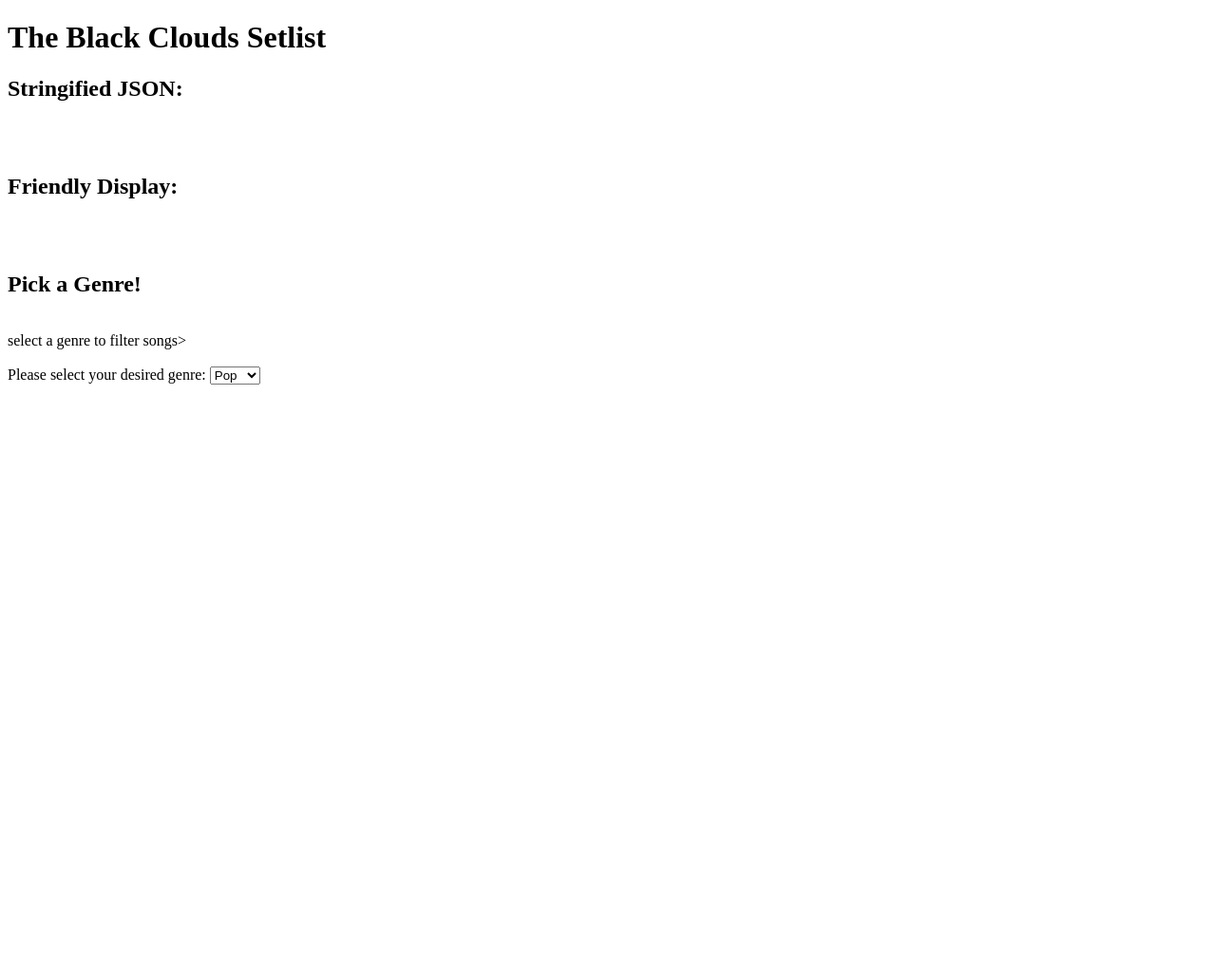
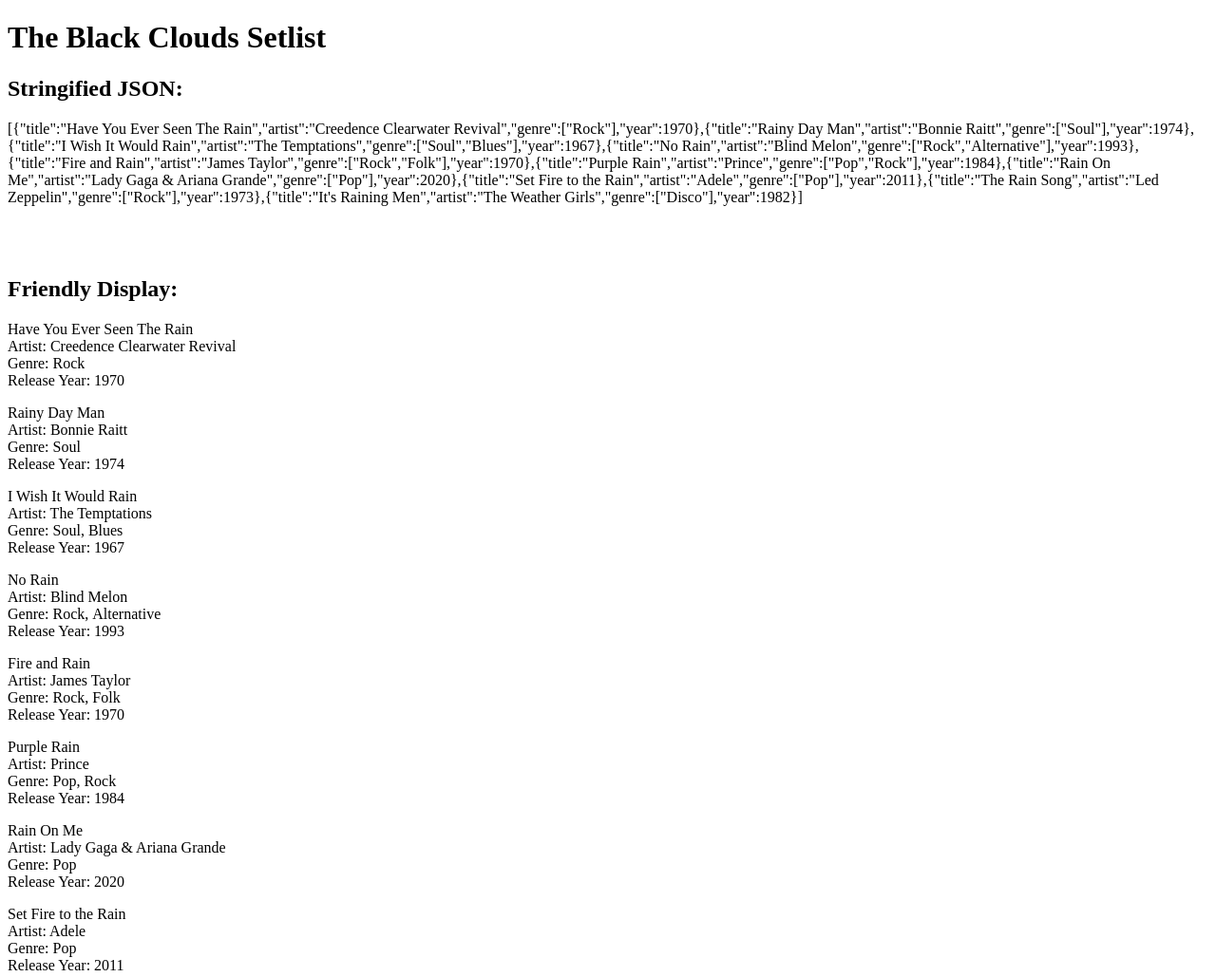
Before and after one commit to roneal22/JaSONsBlackClouds, a plain HTML site: page index.html in a window 1280 px wide. Shown: the top 1029 px of the page at 95% size. Before the commit the page ends 800 px from the top, so only its background shows below. Drawn offline with nearby package versions, Linux system fonts and the light colour scheme.

Commit message:
Update index.html

```diff
--- a/index.html
+++ b/index.html
@@ -3,10 +3,12 @@
     <head>
         <meta charset="utf-8">
         <title>Assignment 9</title>
-        <script type="text/javascript" src="trackList.json"></script>
+        <!-- <script type="text/javascript" src="trackList.json"></script> -->
     </head>
     <body>
-    <script language="javascript">
+    <script type="text/javascript" src="http://ajax.googleapis.com/ajax/libs/jquery/1.6.2/jquery.min.js"> </script>
+
+    <script>
         $.getJSON( "https://roneal22.github.io/JaSONsBlackClouds/trackList.json",
         //Part 2
         function(JString) {
@@ -68,7 +70,7 @@
         <br>
 
         <h2>Pick a Genre!</h2><br>
-        select a genre to filter songs>
+        select a genre to filter songs
         <br>
         <br>
 
```
